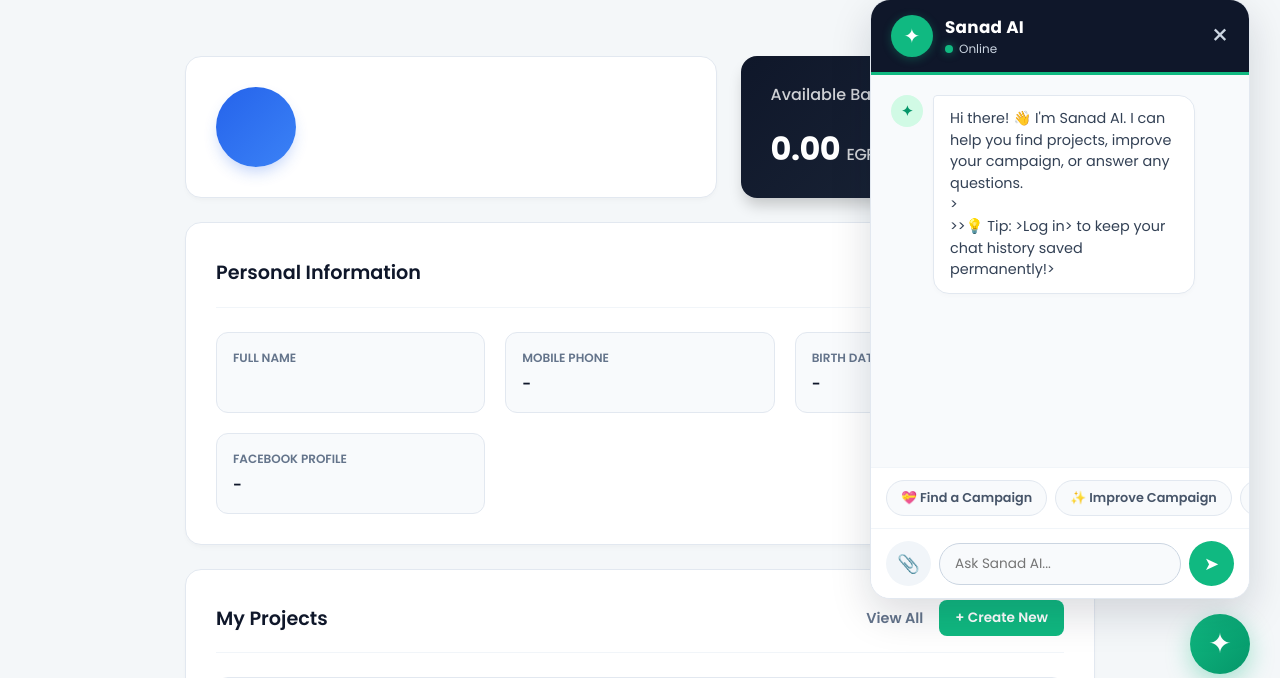
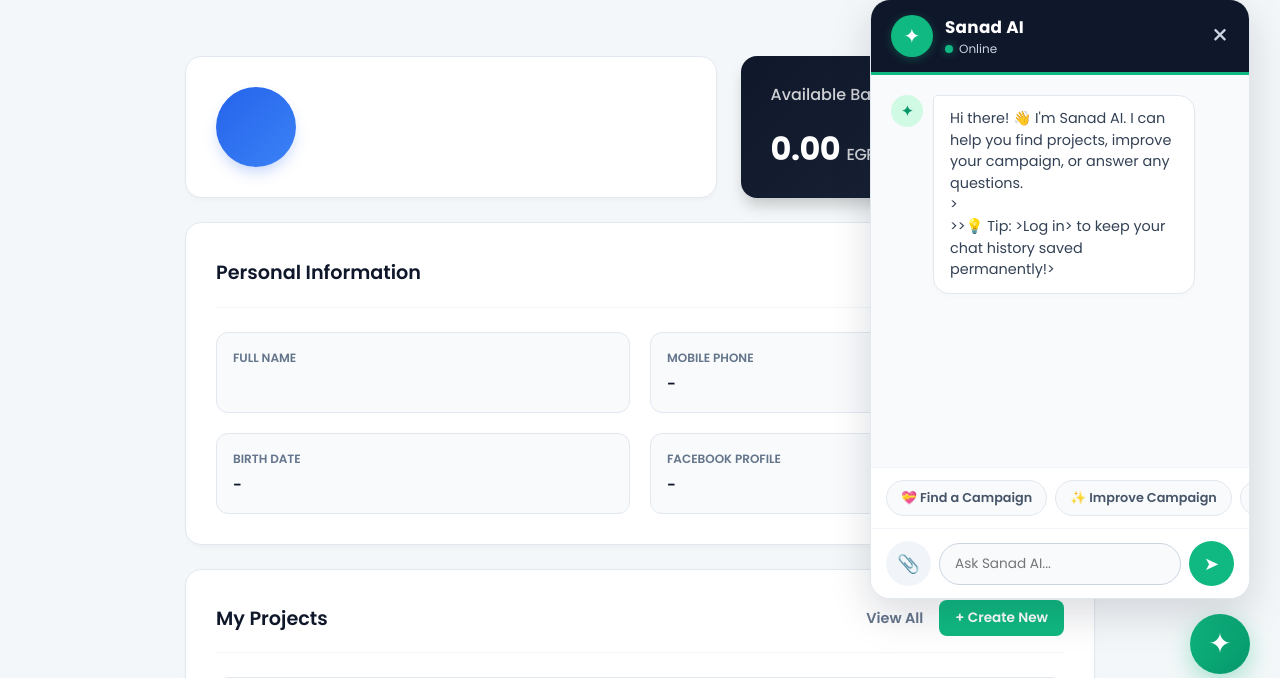
Before and after one commit to AliiHamed/Sanad-CrowdFund, a Django app: page /profile/ in a window 1280 px wide. Shown: the part 96-774 px from the top of the page. Run offline with Django 5.2, Linux system fonts and the light colour scheme; a user stored in the database is signed in; data comes from the database, SQL or seed files in the repository; some libraries are stand-ins or nearby versions.

Commit message:
initial commit

```diff
--- a/templates/profile.html
+++ b/templates/profile.html
@@ -104,8 +104,8 @@
     .link-subtle { color: #64748b; font-weight: 600; text-decoration: none; font-size: 0.9rem; }
     .link-subtle:hover { color: #0f172a; }
 
-    /* شبكة البيانات المعدلة */
-    .info-grid { display: grid; grid-template-columns: repeat(3, 1fr); gap: 20px; }
+    /* شبكة البيانات المعدلة (تم تعديلها لتعرض عمودين لتنسيق متوازن ومثالي) */
+    .info-grid { display: grid; grid-template-columns: repeat(2, 1fr); gap: 20px; }
     @media (max-width: 600px) { .info-grid { grid-template-columns: 1fr; } }
 
     .info-box { background: #f8fafc; border: 1px solid #e2e8f0; padding: 16px; border-radius: 12px; }
@@ -178,7 +178,7 @@
                 <span class="info-label">Birth Date</span>
                 <span class="info-value">{{ request.user.userprofile.birth_date|date:"d M Y"|default:"-" }}</span>
             </div>
-            <!-- حقل الفيسبوك اللي ضفناه -->
+            <!-- حقل الفيسبوك -->
             <div class="info-box">
                 <span class="info-label">Facebook Profile</span>
                 <span class="info-value">
```
